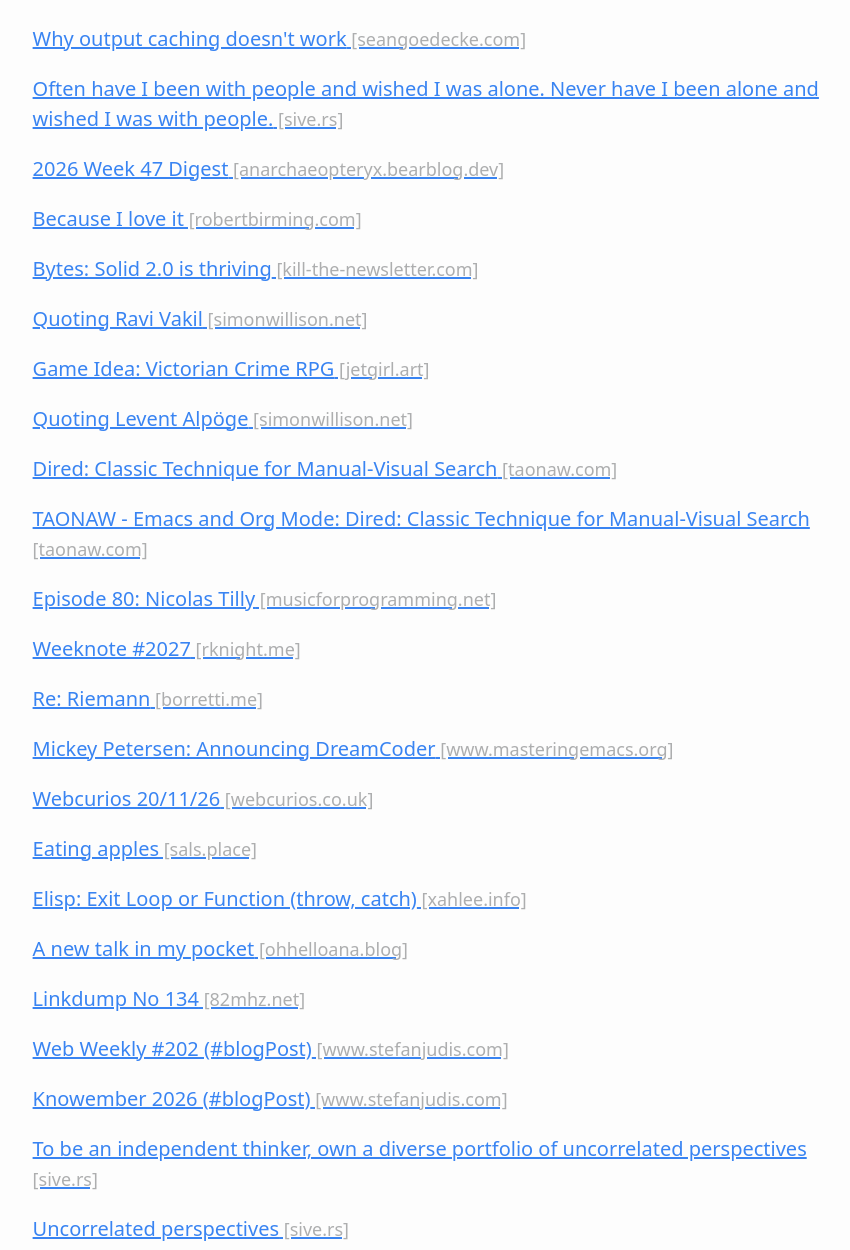
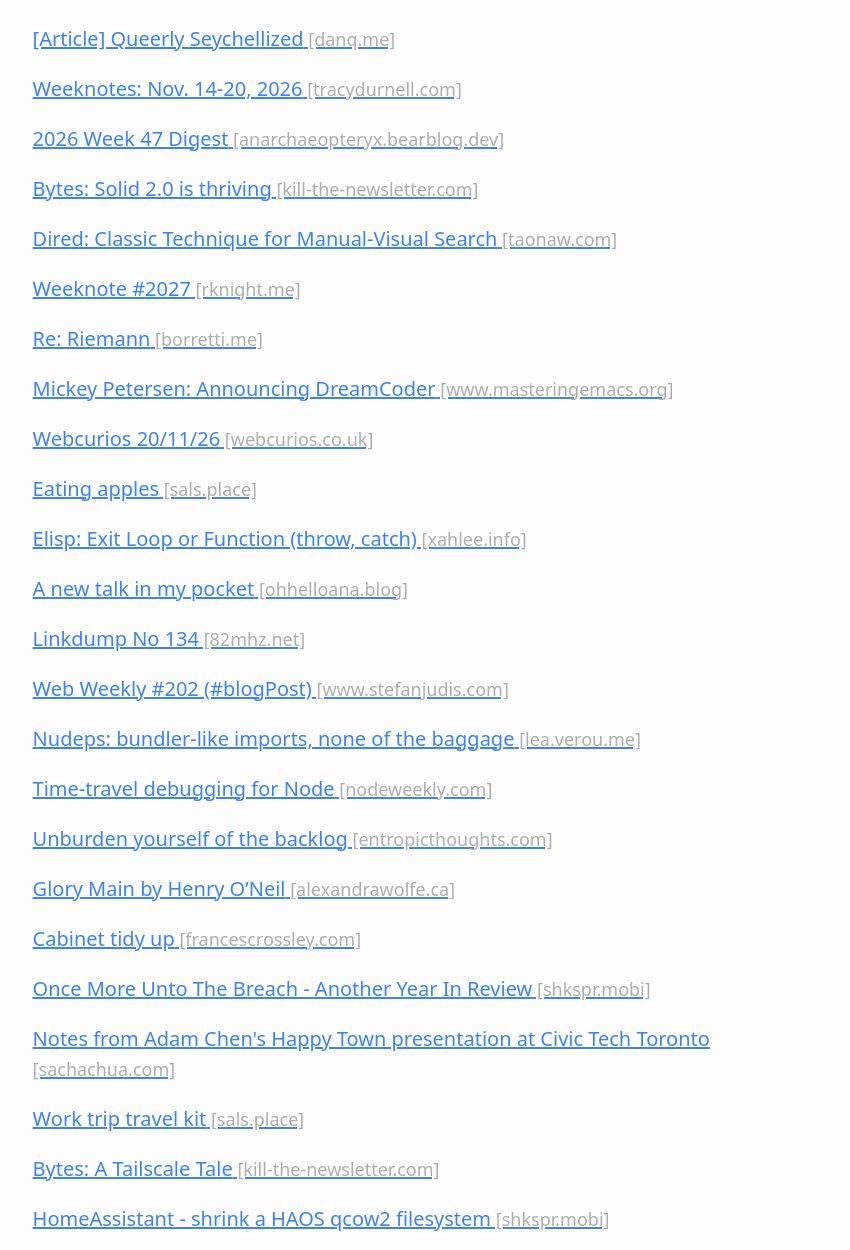
Before and after one commit to Spike-Leung/reading-list, a plain HTML site: page index.html in a window 1280 px wide. Shown: the part 90-1340 px from the top of the page, without its empty margins (207-1057 px from the left). Drawn offline with Linux system fonts and the light colour scheme.

Commit message:
update reading list
update reading list

update reading list

update reading list

```diff
--- a/index.html
+++ b/index.html
@@ -1,7 +1,7 @@
 <!DOCTYPE html>
 <html lang="en">
 <head>
-<!-- 2026-11-21 Sat 09:49 -->
+<!-- 2026-11-21 Sat 18:24 -->
 <meta charset="utf-8">
 <meta name="viewport" content="width=device-width, initial-scale=1">
 <title>Reading list</title>
@@ -13,38 +13,20 @@
 <div id="content" class="content e-content">
 <header>
 <h1 class="title p-name">Reading list</h1>
-</header><p data-host="seangoedecke.com">
-<a href="https://seangoedecke.com/why-output-caching-doesnt-work/" data-host="seangoedecke.com">Why output caching doesn't work</a>
+</header><p data-host="danq.me">
+<a href="https://danq.me/2026/11/21/queerly-seychellized/" data-host="danq.me">[Article] Queerly Seychellized</a>
 </p>
-<p data-host="sive.rs">
-<a href="https://sive.rs/d" data-host="sive.rs">Often have I been with people and wished I was alone. Never have I been alone and wished I was with people.</a>
+<p data-host="tracydurnell.com">
+<a href="https://tracydurnell.com/2026/11/20/weeknotes-nov-14-20-2026/" data-host="tracydurnell.com">Weeknotes: Nov. 14-20, 2026</a>
 </p>
 <p data-host="anarchaeopteryx.bearblog.dev">
 <a href="https://anarchaeopteryx.bearblog.dev/2026-11-20-week-47-digest/" data-host="anarchaeopteryx.bearblog.dev">2026 Week 47 Digest</a>
 </p>
-<p data-host="robertbirming.com">
-<a href="https://robertbirming.com/because-i-love-it/" data-host="robertbirming.com">Because I love it</a>
-</p>
 <p data-host="kill-the-newsletter.com">
 <a href="https://kill-the-newsletter.com/feeds/3hl5jx56nh55vdvwhoh1/entries/5x1cxa712y6iahmy4iqw1hbkxnh6uole3mcn7ac2.html" data-host="kill-the-newsletter.com">Bytes: Solid 2.0 is thriving</a>
 </p>
-<p data-host="simonwillison.net">
-<a href="https://simonwillison.net/2026/Nov/20/ravi-vakil/" data-host="simonwillison.net">Quoting Ravi Vakil</a>
-</p>
-<p data-host="jetgirl.art">
-<a href="https://jetgirl.art/game-idea-victorian-crime-rpg/" data-host="jetgirl.art">Game Idea: Victorian Crime RPG</a>
-</p>
-<p data-host="simonwillison.net">
-<a href="https://simonwillison.net/2026/Nov/20/levent-alpoge/" data-host="simonwillison.net">Quoting Levent Alpöge</a>
-</p>
 <p data-host="taonaw.com">
 <a href="https://taonaw.com/2026/11/20/dired-classic-technique-for-manualvisual.html" data-host="taonaw.com">Dired: Classic Technique for Manual-Visual Search</a>
-</p>
-<p data-host="taonaw.com">
-<a href="https://taonaw.com/2026/11/20/dired-classic-technique-for-manualvisual.html" data-host="taonaw.com">TAONAW - Emacs and Org Mode: Dired: Classic Technique for Manual-Visual Search</a>
-</p>
-<p data-host="musicforprogramming.net">
-<a href="http://musicforprogramming.net/eighty" data-host="musicforprogramming.net">Episode 80: Nicolas Tilly</a>
 </p>
 <p data-host="rknight.me">
 <a href="https://rknight.me/blog/weeknote-2027/" data-host="rknight.me">Weeknote #2027</a>
@@ -73,15 +55,6 @@
 <p data-host="www.stefanjudis.com">
 <a href="https://www.stefanjudis.com/blog/web-weekly-202/" data-host="www.stefanjudis.com">Web Weekly #202 (#blogPost)</a>
 </p>
-<p data-host="www.stefanjudis.com">
-<a href="https://www.stefanjudis.com/blog/knowember-2026/" data-host="www.stefanjudis.com">Knowember 2026 (#blogPost)</a>
-</p>
-<p data-host="sive.rs">
-<a href="https://sive.rs/d" data-host="sive.rs">To be an independent thinker, own a diverse portfolio of uncorrelated perspectives</a>
-</p>
-<p data-host="sive.rs">
-<a href="https://sive.rs/portfolio" data-host="sive.rs">Uncorrelated perspectives</a>
-</p>
 <p data-host="lea.verou.me">
 <a href="https://lea.verou.me/blog/2026/nudeps/" data-host="lea.verou.me">Nudeps: bundler-like imports, none of the baggage</a>
 </p>
@@ -100,9 +73,6 @@
 <p data-host="shkspr.mobi">
 <a href="https://shkspr.mobi/blog/2026/11/once-more-unto-the-breach-another-year-in-review/" data-host="shkspr.mobi">Once More Unto The Breach - Another Year In Review</a>
 </p>
-<p data-host="blog.avas.space">
-<a href="https://blog.avas.space/workplace-equality/" data-host="blog.avas.space">workplace equality</a>
-</p>
 <p data-host="sachachua.com">
 <a href="https://sachachua.com/blog/2026/11/notes-from-adam-chen-s-happy-town-presentation-at-civic-tech-toronto/" data-host="sachachua.com">Notes from Adam Chen's Happy Town presentation at Civic Tech Toronto</a>
 </p>
@@ -111,9 +81,6 @@
 </p>
 <p data-host="kill-the-newsletter.com">
 <a href="https://kill-the-newsletter.com/feeds/3hl5jx56nh55vdvwhoh1/entries/64gxpbbhvpofccp5qnwluwwmjbmgqo1skks4rz2d.html" data-host="kill-the-newsletter.com">Bytes: A Tailscale Tale</a>
-</p>
-<p data-host="danq.me">
-<a href="https://danq.me/2026/11/17/staggered-age-of-consent-to-be-discussed-after-brand-case-minister-says/" data-host="danq.me">[Repost] Staggered age of consent to be discussed after Brand case, minister says</a>
 </p>
 <p data-host="shkspr.mobi">
 <a href="https://shkspr.mobi/blog/2026/11/homeassistant-shrink-a-haos-qcow2-filesystem/" data-host="shkspr.mobi">HomeAssistant - shrink a HAOS qcow2 filesystem</a>
@@ -132,9 +99,6 @@
 </p>
 <p data-host="sachachua.com">
 <a href="https://sachachua.com/blog/2026/11/2026-11-16-emacs-news/" data-host="sachachua.com">2026-11-16 Emacs news</a>
-</p>
-<p data-host="danq.me">
-<a href="https://danq.me/2026/11/16/croatia-postcard/" data-host="danq.me">[Article] The Mystery of the Polyamorous Croatian Rabbit</a>
 </p>
 <p data-host="divergentrays.com">
 <a href="https://divergentrays.com/blog/posts/2026-11-15-Weekly-Wrap-Up-136.html" data-host="divergentrays.com">Weekly Wrap Up 136</a>
@@ -155,9 +119,6 @@
 <a href="https://protesilaos.com/books/2026-11-15-foundations-greek-religion/" data-host="protesilaos.com">Foundations of the Greek Religion</a>
 </p>
 <p data-host="blog.avas.space">
-<a href="https://blog.avas.space/illness-me-time/" data-host="blog.avas.space">chronic illness and personal time</a>
-</p>
-<p data-host="blog.avas.space">
 <a href="https://blog.avas.space/what-i-read-46-2026/" data-host="blog.avas.space">what i read this week - week 46 2026</a>
 </p>
 
```
